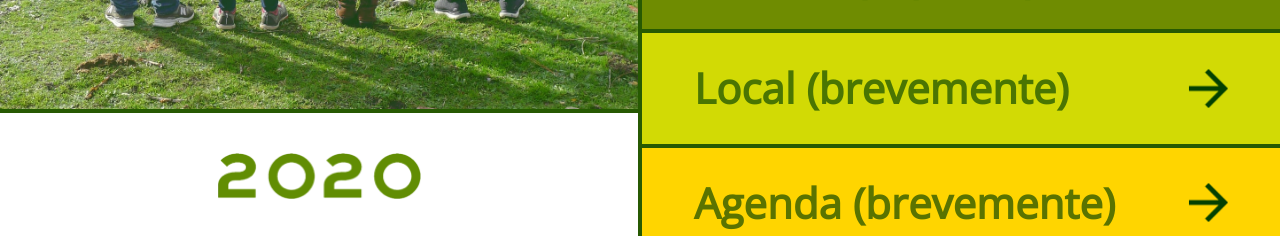
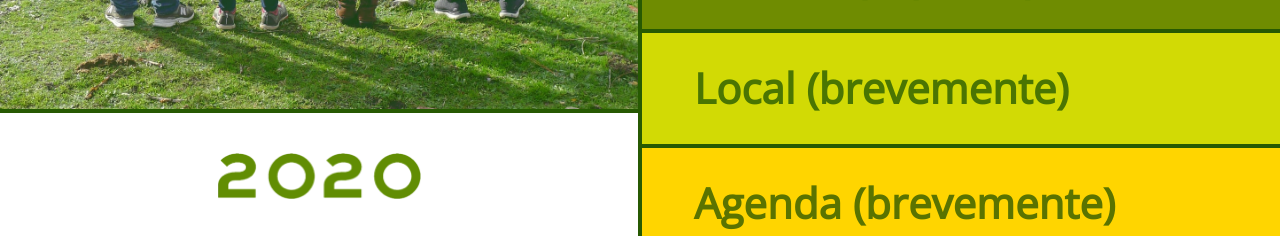
Before and after one commit to acaldas/piquenique-caldas, a Gatsby site: page / in a window 1280 px wide. Shown: the part 428-664 px from the top of the page. Built offline with nearby package versions, Linux system fonts and the light colour scheme; Gatsby itself is replaced by a stand-in of ours.

Commit message:
Removed arrows from disabled sections

```diff
--- a/src/components/accordion.js
+++ b/src/components/accordion.js
@@ -36,10 +36,11 @@ export const AccordionItem = ({
   children,
   ...props
 }) => {
+  const enabled = !!children
   return (
     <article {...props}>
       <Header
-        enable={!!children}
+        enable={enabled}
         onClick={() => onToggle(!!children)}
         role="menuitem"
       >
@@ -52,7 +53,7 @@ export const AccordionItem = ({
             display: "flex",
           }}
         >
-          <ArrowImage />
+          {enabled && <ArrowImage />}
         </div>
       </Header>
       <Content open={open}>{children}</Content>
```
